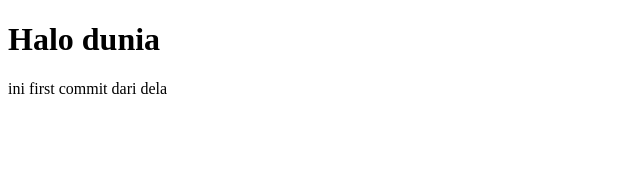
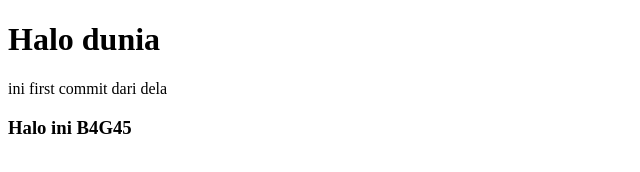
Before and after one commit to delafjr/belajar-git, a plain HTML site: page index.html in a window 1280 px wide. Shown: the whole page, without its empty margins (0-640 px from the left). Drawn offline with Linux system fonts and the light colour scheme.

Commit message:
feat: dari bagas

```diff
--- a/index.html
+++ b/index.html
@@ -8,5 +8,6 @@
 <body>
     <h1>Halo dunia</h1>
     <p>ini first commit dari dela</p>
+    <h3>Halo ini B4G45</h3>
 </body>
 </html>
```
